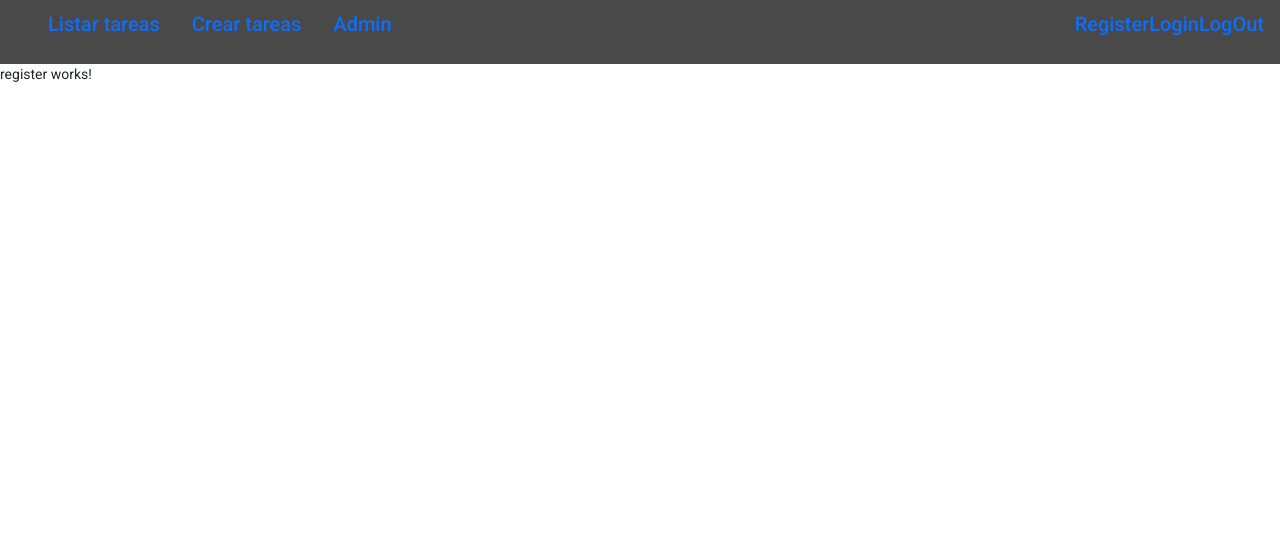
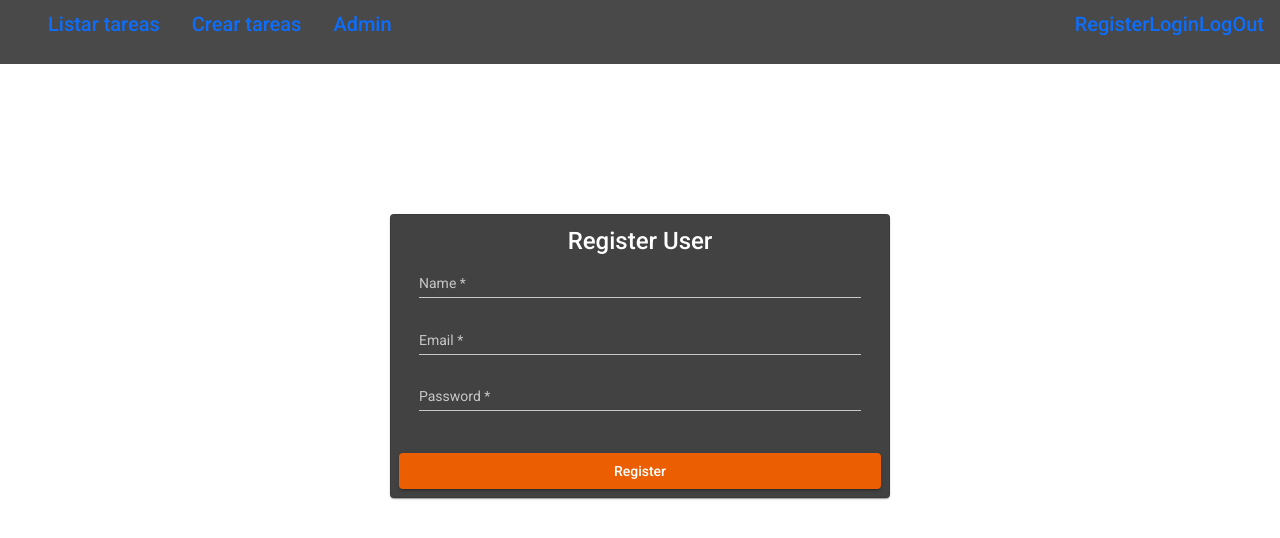
Before and after one commit to diegodiazd10/retoExpreesDiego, an Angular app in the folder frontEnd/: page /register in a window 1280 px wide. Shown: the top 538 px of the page. Built offline with nearby package versions, Linux system fonts and the light colour scheme.

Commit message:
implement register component with auth

```diff
--- a/frontEnd/src/app/home/register/register.component.css
+++ b/frontEnd/src/app/home/register/register.component.css
@@ -0,0 +1,30 @@
+.container {
+    display: flex;
+    flex-direction: column;
+}
+
+.button {
+    width: 100%;
+}
+
+.card {
+    min-width: 150px;
+    max-width: 500px;
+    width: 100%;
+}
+
+.form {
+    padding: 150px 0px 0px;
+    display: flex;
+    justify-content: center;
+    align-items: center;
+}
+
+mat-card-title {
+    text-align: center;
+}
+
+.colorButton {
+    background-color: #eb5f02;
+    color: #ffffff;
+}
--- a/frontEnd/src/app/home/register/register.component.html
+++ b/frontEnd/src/app/home/register/register.component.html
@@ -1 +1,78 @@
-<p>register works!</p>
+<div class="form">
+  <mat-card class="card">
+    <mat-card-title> Register User</mat-card-title>
+    <div class="col-12 col-lg-12" *ngIf="succesMessage">
+      <div class="alert alert-success alert-dissmisible" role="alert">
+        <div class="alert-message">
+          {{ succesMessage }}
+        </div>
+        <button
+          type="button"
+          class="close"
+          (click)="closeAlert()"
+          data-dismiss="alert"
+          aria-label="Close"
+        >
+          X
+        </button>
+      </div>
+    </div>
+
+    <div class="col-12 col-lg-12" *ngIf="errorMessage">
+      <div class="alert alert-danger alert-dissmisible" role="alert">
+        <div class="alert-message">
+          {{ errorMessage }}
+        </div>
+        <button
+          type="button"
+          class="close"
+          (click)="closeAlert()"
+          data-dismiss="alert"
+          aria-label="Close"
+        >
+          X
+        </button>
+      </div>
+    </div>
+
+    <mat-card-content>
+      <div class="container">
+        <mat-form-field>
+          <input
+            [(ngModel)]="registerData.name"
+            matInput
+            placeholder="Name"
+            required
+          />
+        </mat-form-field>
+
+        <mat-form-field>
+          <input
+            [(ngModel)]="registerData.email"
+            matInput
+            placeholder="Email"
+            required
+          />
+        </mat-form-field>
+
+        <mat-form-field>
+          <input
+            [(ngModel)]="registerData.password"
+            matInput
+            placeholder="Password"
+            required
+          />
+        </mat-form-field>
+      </div>
+    </mat-card-content>
+    <mat-card-actions>
+      <button
+        (click)="registerUser()"
+        class="button colorButton"
+        mat-raised-button
+      >
+        Register
+      </button>
+    </mat-card-actions>
+  </mat-card>
+</div>
--- a/frontEnd/src/app/home/register/register.component.ts
+++ b/frontEnd/src/app/home/register/register.component.ts
@@ -1,15 +1,54 @@
 import { Component, OnInit } from '@angular/core';
+import { AuthService } from '../../services/auth.service';
+import { Router } from "@angular/router";
 
 @Component({
   selector: 'app-register',
   templateUrl: './register.component.html',
-  styleUrls: ['./register.component.css']
+  styleUrls: ['./register.component.css'],
 })
 export class RegisterComponent implements OnInit {
-
-  constructor() { }
-
-  ngOnInit(): void {
+  public registerData: any;
+  public succesMessage: String;
+  public errorMessage: String;
+  constructor(private auth: AuthService, private router:Router) {
+    this.registerData = {};
+    this.succesMessage = '';
+    this.errorMessage = '';
   }
 
+  ngOnInit(): void {}
+
+  registerUser() {
+    if (
+      !this.registerData.name ||
+      !this.registerData.email ||
+      !this.registerData.password
+    ) {
+      console.log('Failed Process: Incomplete data');
+      this.errorMessage = 'Failed Process: Incomplete data';
+      this.closeAlert();
+      this.registerData = {}
+
+    } else {
+      this.auth.registerUser(this.registerData).subscribe(
+        (res) => {
+          console.log(res);
+          this.succesMessage = 'Register User: successfull';
+          this.closeAlert;
+        },
+        (err) => {
+          console.log(err);
+          this.errorMessage = err.error();
+          this.closeAlert();
+        }
+      )
+    }
+  }
+  closeAlert() {
+    setTimeout(() => {
+      this.succesMessage = '';
+      this.errorMessage = ''
+    },3000)
+  }
 }
--- a/frontEnd/src/app/services/auth.service.ts
+++ b/frontEnd/src/app/services/auth.service.ts
@@ -1,9 +1,16 @@
 import { Injectable } from '@angular/core';
+import { HttpClient } from "@angular/common/http";
+import { environment } from "../../environments/environment";
 
 @Injectable({
   providedIn: 'root'
 })
 export class AuthService {
-
-  constructor() { }
+  private env: String;
+  constructor(private http: HttpClient) {
+    this.env = environment.APP_URL;
+  }
+  registerUser(user: any) {
+    return this.http.post(this.env + 'user/registerUser', user);
+  }
 }
--- a/frontEnd/src/environments/environment.ts
+++ b/frontEnd/src/environments/environment.ts
@@ -4,7 +4,7 @@
 
 export const environment = {
   production: false,
-  APP_URL: 'http://localhost:3001/api'
+  APP_URL: 'http://localhost:3001/api/'
 };
 
 /*
```
Also changed, not shown: frontEnd/src/app/app.module.ts (+7 -0 lines).
